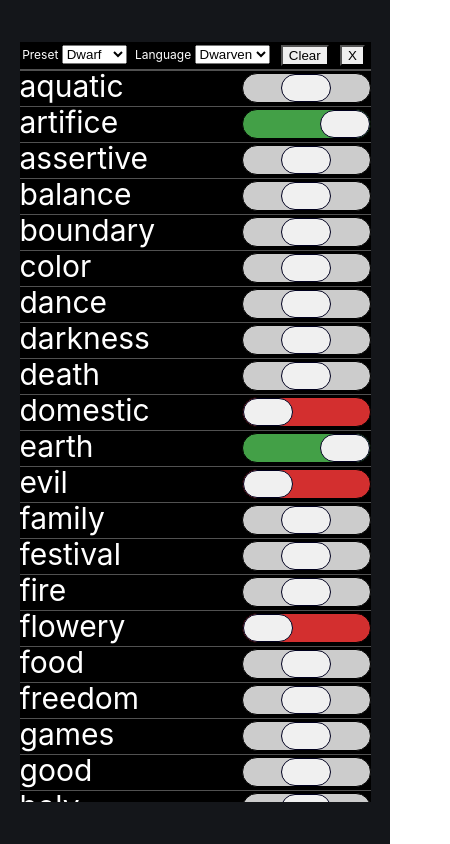
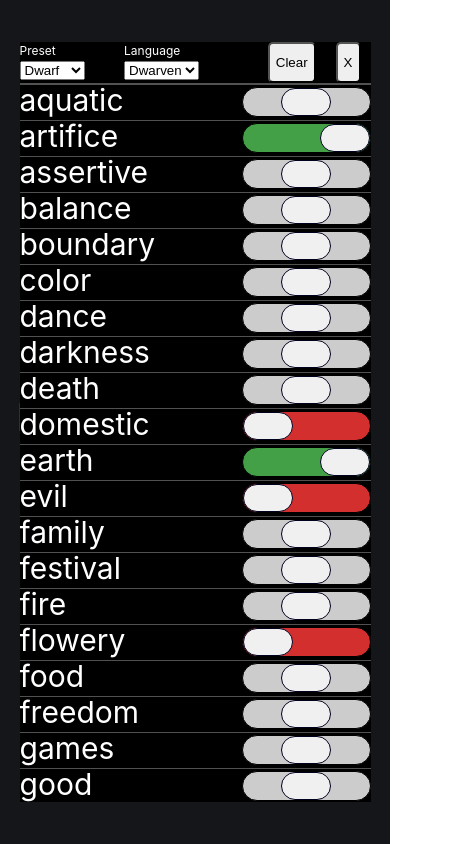
Before and after one commit to anthonyj-codestuff/dwarf-fortress-entitygen, a React (Create React App) app: page / in a window 390 px wide. Both pictures are taken after a click on the button "Settings". Shown: the whole page, 450 px wide, since content can reach past the window. Built offline with nearby package versions, Linux system fonts and the light colour scheme.

Commit message:
minor modal styling

```diff
--- a/src/components/NameModule/NameModule.scss
+++ b/src/components/NameModule/NameModule.scss
@@ -26,7 +26,7 @@ $outer-border: 0px solid #9e9e9e;
       font-size: 2em;
     }
     @media only screen and (max-width : 500px){
-      font-size: 3em;
+      font-size: 2.5em;
     }
   }
   .translated {
@@ -58,5 +58,6 @@ $outer-border: 0px solid #9e9e9e;
   @media only screen and (max-width : 500px){
     width: 100vw;
     margin: auto;
+    padding: 0;
   }
 }
--- a/src/components/NameModule/NamePoolModal.scss
+++ b/src/components/NameModule/NamePoolModal.scss
@@ -23,17 +23,36 @@ $grey-light: #9c9c9c85;
   cursor: pointer;
 }
 
+@mixin flex-row {
+  display: flex;
+  flex-direction: row;
+}
+
+.flex-row {
+  @include flex-row;
+}
+
 .text-minor {
   font-size: 12px;
   color: $white;
   font-family: "-apple-system", "BlinkMacSystemFont", "Segoe UI", "Roboto", "Oxygen", "Ubuntu", "Cantarell", "Fira Sans", "Droid Sans", "Helvetica Neue", sans-serif;
 }
+
+.modal-buttonbox {
+  button {
+    border-radius: 5px;
+    margin: 0 10px;
+    // color: $white;
+    // background-color: $black;
+    border-width: 2px;
+  }
+}
+
 .token-list-head {
+  @include flex-row;
+  justify-content: space-around;
   border-bottom: 2px solid $grey-light;
   background-color: $black;
-  display: flex;
-  flex-direction: row;
-  justify-content: space-around;
   position: sticky;
   top: 0;
   select {
@@ -67,12 +86,6 @@ $grey-light: #9c9c9c85;
       font-size: 30px;
       font-family: "-apple-system", "BlinkMacSystemFont", "Segoe UI", "Roboto", "Oxygen", "Ubuntu", "Cantarell", "Fira Sans", "Droid Sans", "Helvetica Neue", sans-serif;
     }
-  }
-  button {
-    margin: 3px;
-    // color: $white;
-    // background-color: $black;
-    border-width: 2px;
   }
 }
 
--- a/src/components/NameModule/partials/poolModal.js
+++ b/src/components/NameModule/partials/poolModal.js
@@ -14,12 +14,10 @@ export function getPoolState(stuffObj) {
       <div className="token-list-head">
           {getPresetMenu(currentTokens, setRace)}
           {getLanguageMenu(currentLanguage, setLang)}
-        <div>
+        <div className="flex-row modal-buttonbox">
           <button onClick={() => clear()}>
             Clear
           </button>
-        </div>
-        <div>
           <button onClick={() => toggleModal()}>
             X
           </button>
```
